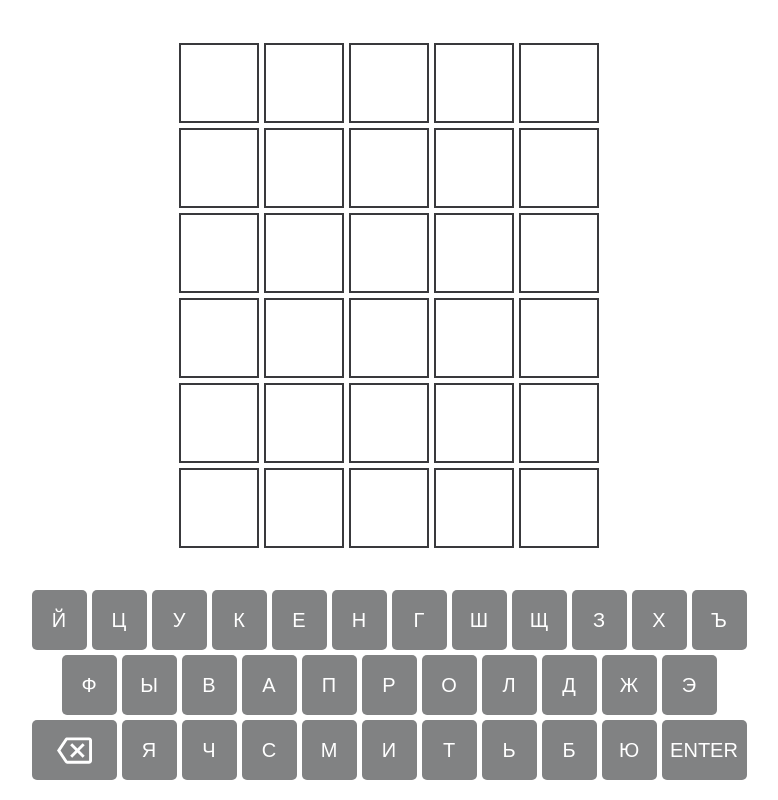
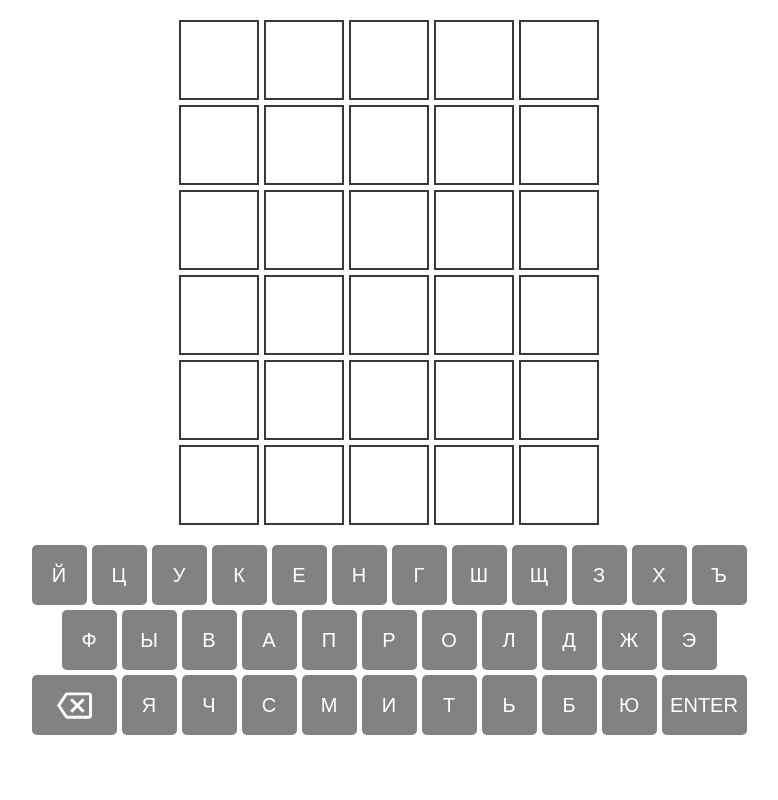
Before and after one commit to geniyMsk/geniyMsk.github.io, a plain HTML site: page index.html in a window 1280 px wide. Shown: the whole page, without its empty margins (251-1029 px from the left). Drawn offline with Linux system fonts and the light colour scheme.

Commit message:
Add files via upload

```diff
--- a/index.html
+++ b/index.html
@@ -92,4 +92,4 @@
     </div>
 <script src="https://telegram.org/js/telegram-web-app.js"></script>
 </body>
-</html
+</html>
--- a/styles.css
+++ b/styles.css
@@ -19,6 +19,7 @@ body {
     grid-auto-rows: 3em;
     gap: .25em;
     justify-content: center;
+
 }
 
 .key {
@@ -75,8 +76,8 @@ body {
 .guess-grid {
     display: grid;
     justify-content: center;
-    align-content: center;
-    flex-grow: 1;
+    align-content: top;
+
     grid-template-columns: repeat(5, 4em);
     grid-template-rows: repeat(6, 4em);
     gap: .25em;
```
